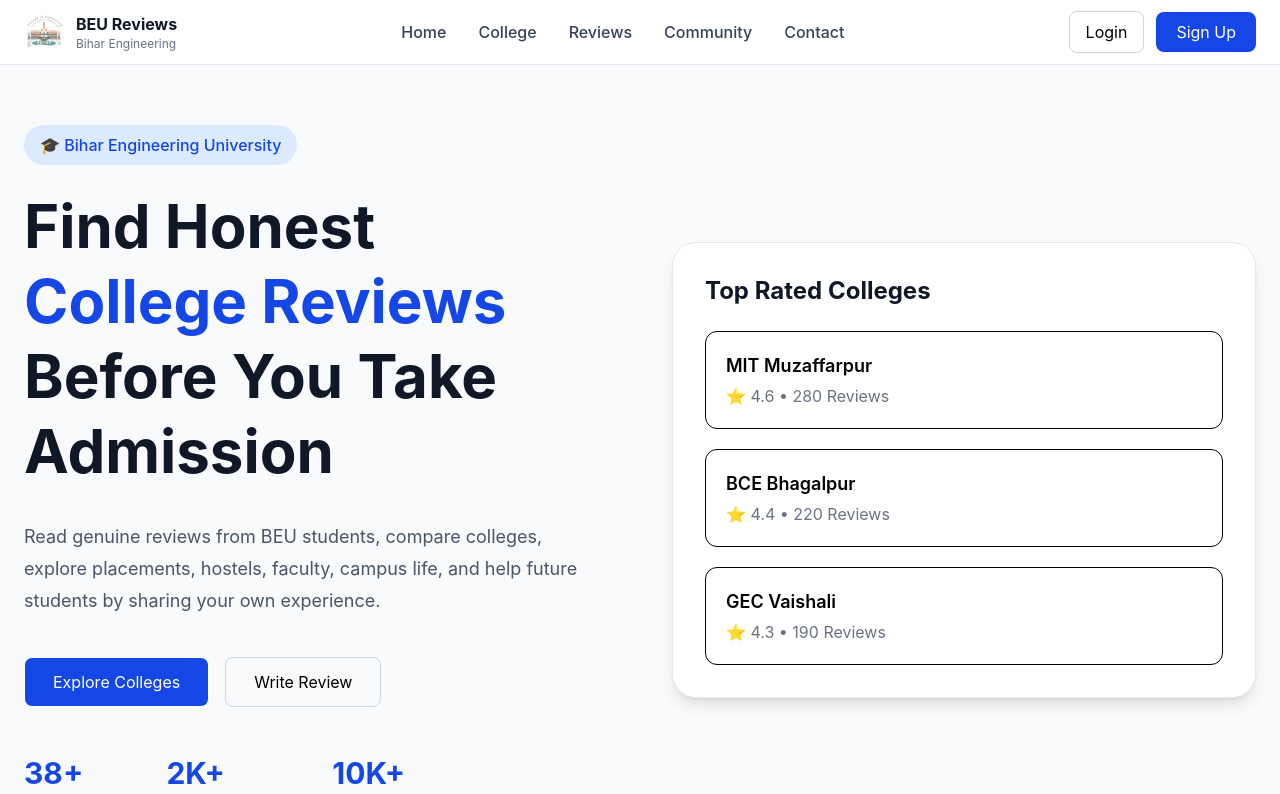
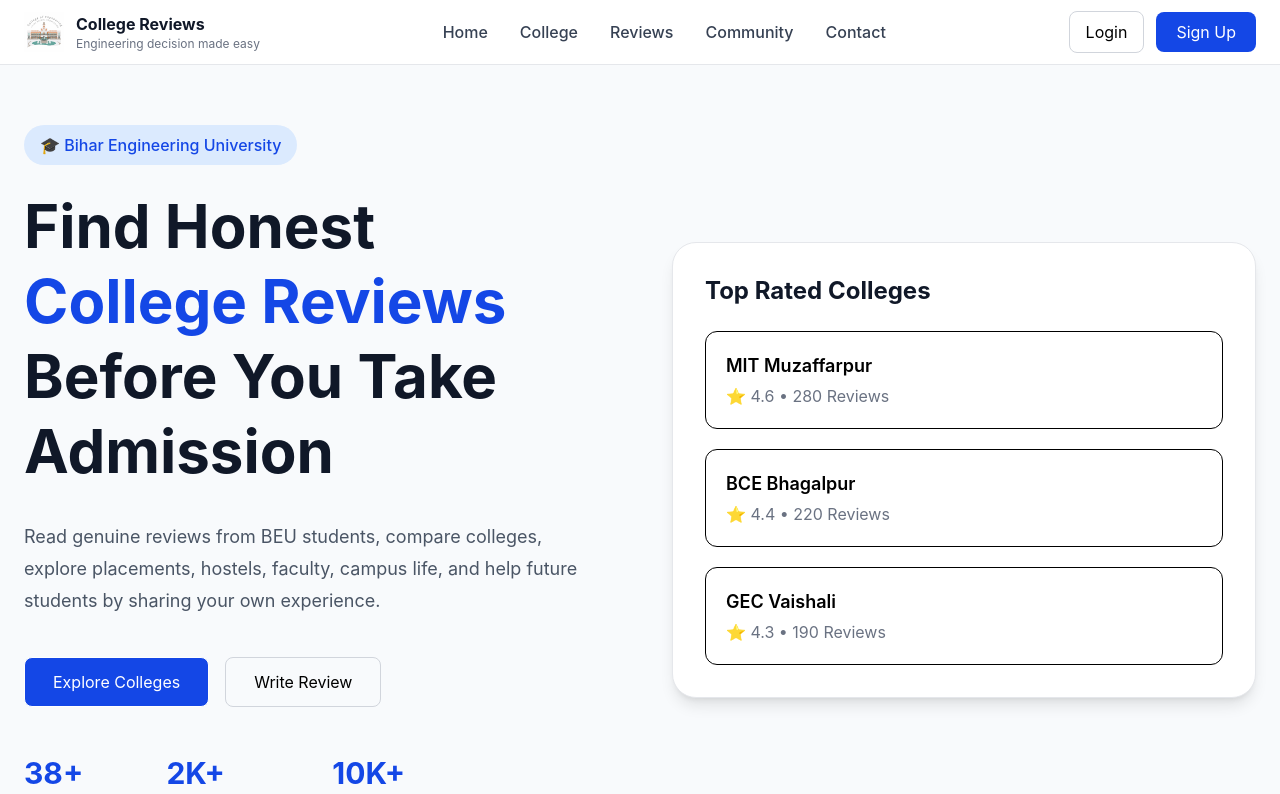
Before and after one commit to Anoopraja/CollegeNest, a React (Vite) app in the folder BCE-Bihar/: page / in a window 1280 px wide. Shown: the top 794 px of the page. Built offline with nearby package versions, Linux system fonts and the light colour scheme.

Commit message:
title update

```diff
--- a/BCE-Bihar/src/Components/Navbar.jsx
+++ b/BCE-Bihar/src/Components/Navbar.jsx
@@ -20,8 +20,8 @@ const Navbar = () => {
           </div>
 
           <div className="hidden sm:block">
-            <h1 className="font-bold text-gray-900">BEU Reviews</h1>
-            <p className="text-xs text-gray-500">Bihar Engineering</p>
+            <h1 className="font-bold text-gray-900">College Reviews</h1>
+            <p className="text-xs text-gray-500">Engineering decision made easy</p>
           </div>
         </div>
 
```
